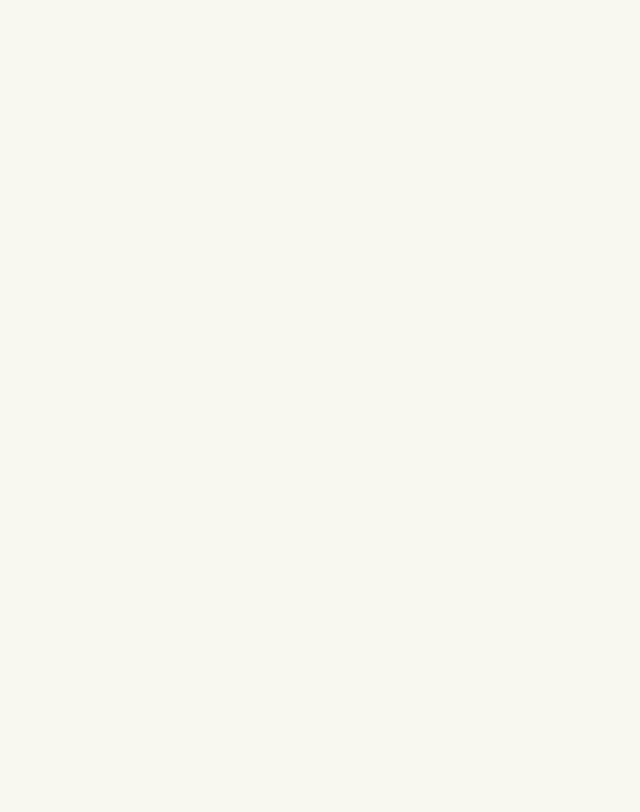
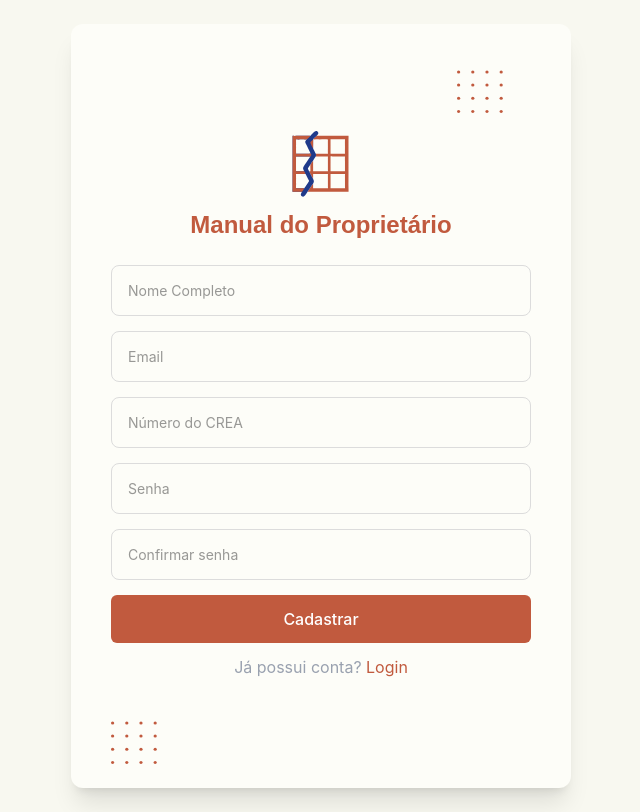
Before and after one commit to Layssaoliveira26/Manual-Proprietario-Frontend, a React (Vite) app in the folder manual-proprietario-frontend/: page /cadastro-proprietario in a window 1280 px wide. Before the commit this address had no page. Shown: the whole page, without its empty margins (319-959 px from the left). Built offline with nearby package versions, Linux system fonts and the light colour scheme.

Commit message:
incluída layout da tela de cadastro de proprietário

```diff
--- a/manual-proprietario-frontend/src/App.jsx
+++ b/manual-proprietario-frontend/src/App.jsx
@@ -1,5 +1,6 @@
 import { useState } from 'react';
 import TelaLogin from "./pages/Login";
+import CadastroProprietario from "./pages/CadastroProprietario"
 import './App.css'
 import { BrowserRouter, Routes, Route, Navigate } from 'react-router-dom';
 
@@ -23,6 +24,11 @@ const [user, setUser] = useState(null);
           element={<TelaLogin/>}
         />
 
+        <Route
+          path="/cadastro-proprietario"
+          element={<CadastroProprietario/>}
+        />
+
       </Routes>
     </BrowserRouter>
   )
--- a/manual-proprietario-frontend/src/index.css
+++ b/manual-proprietario-frontend/src/index.css
@@ -3,12 +3,27 @@
 
 :root {
     --cor-fundo: #f8f8f0;
+    --cor-form: rgb(253, 253, 248);
     --laranja-principal: #C15A3E;
 }
 
 body {
     background-color: var(--cor-fundo);
 }
+
+.form-login {
+    width: 100%;
+    max-width: 500px;
+    background-color: var(--cor-form);
+    padding-top: 20px;
+}
+
+.campos-form {
+    display: flex;
+    flex-direction: column;
+    align-items: center;
+}
+
 
 h3 {
     font-family: "Manrope", sans-serif;
--- /dev/null
+++ b/manual-proprietario-frontend/src/pages/CadastroProprietario.jsx
@@ -0,0 +1,51 @@
+import detalhe from "../assets/svg/detalhe-form.svg";
+import logo from "../assets/svg/logo-portal.svg";
+
+function CadastroProprietario() {
+    return (
+        <div className="flex min-h-screen w-full items-center justify-center py-6">
+
+            <div className="items-start form-login mt-0 pt-0 pb-6 px-10 rounded-xl shadow-xl ">
+
+                <div className="flex justify-end mb-4">
+                    <img src={detalhe} alt="" />
+                </div>
+
+                <div className="flex flex-col items-center mb-6">
+                    <img src={logo} alt="" className="mb-2" />
+                    <h3 className="text-2xl font-semibold text-[var(--laranja-principal)]">
+                        Manual do Proprietário
+                    </h3>
+                </div>
+
+                <div className="campos-form">
+                    <input type="text" placeholder="Nome Completo" />
+                    <input type="email" placeholder="Email" />
+                    <input type="text" placeholder="Número do CREA" />
+                    <input type="password" placeholder="Senha" />
+                    <input type="password" placeholder="Confirmar senha" />
+
+                    <button type="submit" className="btn-telas-iniciais">
+                        Cadastrar
+                    </button>
+                </div>
+
+                <div className="extra-form mt-3 text-center">
+                    <p className="text-gray-400">
+                        Já possui conta?{" "}
+                        <span className="text-[var(--laranja-principal)] cursor-pointer">
+                            Login
+                        </span>
+                    </p>
+                </div>
+
+                <div className="flex justify-start mt-4">
+                    <img src={detalhe} alt="" />
+                </div>
+
+            </div>
+        </div>
+    );
+}
+
+export default CadastroProprietario;
--- a/manual-proprietario-frontend/src/pages/login.jsx
+++ b/manual-proprietario-frontend/src/pages/login.jsx
@@ -1,7 +1,7 @@
 function Login() {
 
     return (
-        <div className="flex h-screen w-full items-center justify-center">
+        <div className="flex min-h-screen w-full items-center justify-center py-6">
             <div class="form-login pb-5 px-10 border-solid rounded-xl shadow-xl">
                 <div class="flex justify-end">
                     <img src="src\assets\svg\detalhe-form.svg" alt="" />
@@ -13,7 +13,7 @@ function Login() {
                 </div>
 
 
-                <div class="escolha-role flex bg-[var(--cor-fundo)] p-1 justify-center rounded-sm">
+                <div class="escolha-role flex bg-[var(--cor-form)] p-1 justify-center rounded-sm">
                     <button className="btn-laranja py-2 px-8 rounded-sm font-medium text-[var(--cor-fundo)]">Proprietário</button>
                     <button className="btn-branco py-2 px-8 rounded-sm ml-0.5 font-medium text-[var(--laranja-principal)] font ">Construtor</button>
                 </div>
```
